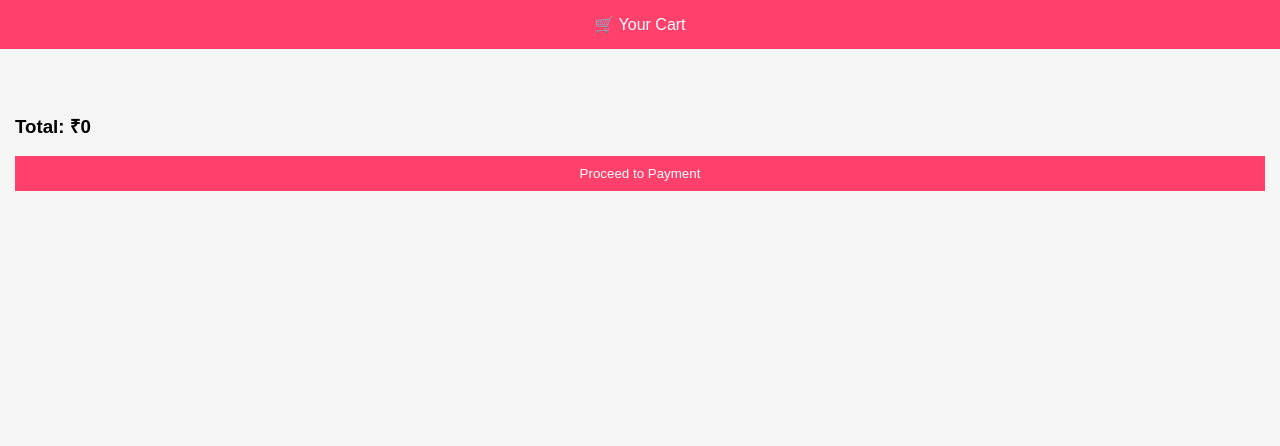
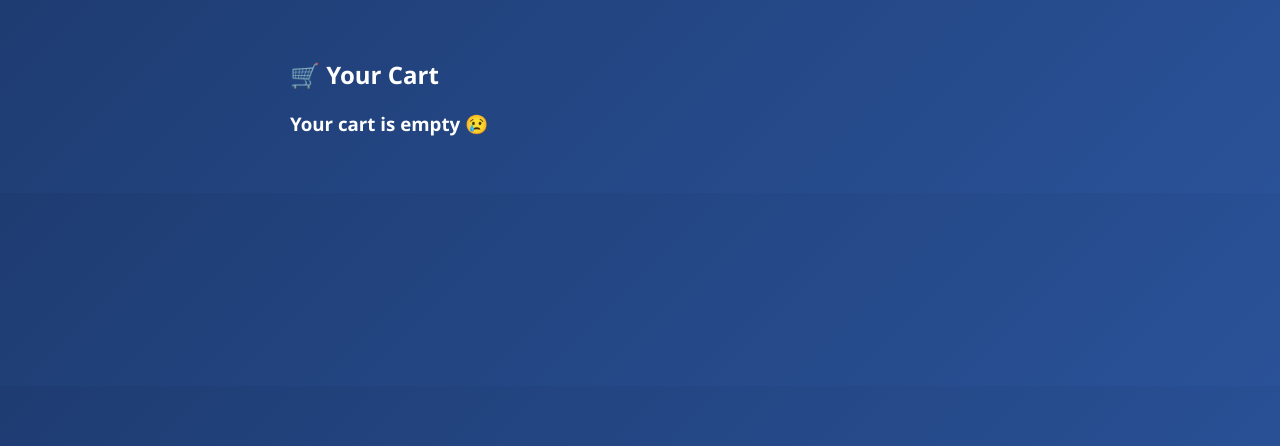
Before and after one commit to MR-A-Ganish/robot, a Flask app: template templates/cart.html in a window 1280 px wide. Shown: the top 446 px of the page. Run offline with Flask 3, Linux system fonts and the light colour scheme; the template is opened without the code that fills it, so the values that code supplies are empty.

Commit message:
your message

```diff
--- a/app.py
+++ b/app.py
@@ -1,19 +1,13 @@
 from flask import Flask, render_template, request, redirect, session, jsonify
+import json
 import os
-import json
 import razorpay
 from database import connect_db, create_tables
 from werkzeug.security import generate_password_hash, check_password_hash
 from robot.main import process_order
 
 app = Flask(__name__)
-app.secret_key = "supersecretkey"
-
-# Razorpay keys
-RAZORPAY_KEY_ID = os.environ.get("RAZORPAY_KEY_ID")
-RAZORPAY_SECRET = os.environ.get("RAZORPAY_SECRET")
-
-razorpay_client = razorpay.Client(auth=(RAZORPAY_KEY_ID, RAZORPAY_SECRET))
+app.secret_key = "secret123"
 
 
 # ---------------- LOGIN ----------------
@@ -59,10 +53,7 @@ def signup():
 
     hashed = generate_password_hash(password)
 
-    cur.execute(
-        "INSERT INTO users (email, password) VALUES (%s, %s)",
-        (email, hashed)
-    )
+    cur.execute("INSERT INTO users (email, password) VALUES (%s, %s)", (email, hashed))
 
     conn.commit()
     cur.close()
@@ -98,68 +89,104 @@ def dashboard():
     return render_template("dashboard.html", products=products)
 
 
-# ---------------- CART ----------------
-@app.route("/cart", methods=["POST"])
-def cart():
-    items = request.form["items"]
-    session["cart"] = items
-    return redirect("/payment")
+# ---------------- ADD TO CART ----------------
+@app.route("/add_to_cart/<int:product_id>")
+def add_to_cart(product_id):
+    conn = connect_db()
+    cur = conn.cursor()
+
+    cur.execute("SELECT * FROM products WHERE id=%s", (product_id,))
+    p = cur.fetchone()
+
+    cur.close()
+    conn.close()
+
+    item = {
+        "id": p[0],
+        "name": p[1],
+        "price": p[2],
+        "image": p[3],
+        "fragile": p[5]
+    }
+
+    cart = session.get("cart", [])
+    cart.append(item)
+    session["cart"] = cart
+
+    return redirect("/dashboard")
 
 
-# ---------------- PAYMENT PAGE ----------------
+# ---------------- CART ----------------
+@app.route("/cart")
+def cart():
+    cart = session.get("cart", [])
+    total = sum(item["price"] for item in cart)
+
+    return render_template("cart.html", cart=cart, total=total)
+
+
+# ---------------- REMOVE ----------------
+@app.route("/remove_from_cart/<int:index>")
+def remove_from_cart(index):
+    cart = session.get("cart", [])
+
+    if 0 <= index < len(cart):
+        cart.pop(index)
+
+    session["cart"] = cart
+
+    return redirect("/cart")
+
+
+# ---------------- PAYMENT ----------------
 @app.route("/payment")
 def payment():
-    if "user" not in session:
-        return redirect("/")
-
-    items = json.loads(session.get("cart", "[]"))
-
-    total = sum(item["price"] for item in items)
+    cart = session.get("cart", [])
+    total = sum(item["price"] for item in cart)
 
     return render_template("payment.html", amount=total)
 
 
-# ---------------- CREATE PAYMENT ----------------
+# ---------------- PAYMENT CREATE ----------------
 @app.route("/create_payment", methods=["POST"])
 def create_payment():
+    key = os.environ.get("RAZORPAY_KEY_ID")
+    secret = os.environ.get("RAZORPAY_SECRET")
+
+    client = razorpay.Client(auth=(key, secret))
+
     amount = int(request.form["amount"]) * 100
 
-    order = razorpay_client.order.create({
+    order = client.order.create({
         "amount": amount,
-        "currency": "INR",
-        "payment_capture": 1
+        "currency": "INR"
     })
 
     return jsonify({
         "order_id": order["id"],
-        "key": RAZORPAY_KEY_ID,
+        "key": key,
         "amount": amount
     })
 
 
-# ---------------- PAYMENT SUCCESS ----------------
+# ---------------- SUCCESS ----------------
 @app.route("/payment_success")
 def payment_success():
-    if "user" not in session:
-        return redirect("/")
-
-    items = json.loads(session.get("cart", "[]"))
+    items = session.get("cart", [])
 
     conn = connect_db()
     cur = conn.cursor()
 
-    # Store order
     cur.execute(
-        "INSERT INTO orders (user_email, items, status) VALUES (%s, %s, %s)",
+        "INSERT INTO orders (user_email, items, status) VALUES (%s,%s,%s)",
         (session["user"], json.dumps(items), "processing")
     )
 
     conn.commit()
 
-    # 🤖 ROBOT PROCESS
+    # 🤖 ROBOT EXECUTION
     result = process_order(items)
 
-    # Update status
     cur.execute(
         "UPDATE orders SET status=%s WHERE user_email=%s",
         ("completed", session["user"])
@@ -169,13 +196,15 @@ def payment_success():
     cur.close()
     conn.close()
 
+    session["cart"] = []
+
     return render_template("result.html", result=result)
 
 
 # ---------------- LOGOUT ----------------
 @app.route("/logout")
 def logout():
-    session.pop("user", None)
+    session.clear()
     return redirect("/")
 
 
--- a/templates/cart.html
+++ b/templates/cart.html
@@ -1,83 +1,87 @@
 <!DOCTYPE html>
 <html>
 <head>
-    <title>Cart</title>
-    <meta name="viewport" content="width=device-width, initial-scale=1">
+<title>Your Cart 🛒</title>
 
 <style>
-        body { font-family: Arial; margin: 0; background:#f5f5f5; }
-        .header { background:#ff416c; color:white; padding:15px; text-align:center; }
-        .container { padding:15px; }
-        .item { background:white; padding:10px; margin-bottom:10px; border-radius:10px; }
-        button { padding:10px; background:#ff416c; color:white; border:none; width:100%; }
+body {
+    font-family: 'Segoe UI';
+    background: linear-gradient(135deg,#1e3c72,#2a5298);
+    color:white;
+    padding:30px;
+}
+
+.container {
+    max-width:700px;
+    margin:auto;
+}
+
+.card {
+    background: rgba(255,255,255,0.1);
+    padding:20px;
+    border-radius:12px;
+    margin-bottom:15px;
+    display:flex;
+    justify-content:space-between;
+    align-items:center;
+}
+
+button {
+    padding:8px 12px;
+    border:none;
+    border-radius:6px;
+    cursor:pointer;
+}
+
+.remove {
+    background:#ff4b5c;
+    color:white;
+}
+
+.checkout {
+    width:100%;
+    padding:15px;
+    background:white;
+    color:#2a5298;
+    font-size:18px;
+    font-weight:bold;
+    margin-top:20px;
+}
 </style>
 </head>
 
 <body>
 
-<div class="header">🛒 Your Cart</div>
+<div class="container">
 
-<div class="container" id="cartItems"></div>
+<h2>🛒 Your Cart</h2>
 
-<div style="padding:15px;">
-    <h3>Total: ₹<span id="total">0</span></h3>
-    <button onclick="placeOrder()">Proceed to Payment</button>
+{% if cart %}
+
+    {% for item in cart %}
+    <div class="card">
+        <div>
+            <h3>{{item.name}}</h3>
+            <p>₹{{item.price}}</p>
         </div>
 
-<script>
-let cart = JSON.parse(localStorage.getItem("cart")) || {};
-let products = JSON.parse(localStorage.getItem("products")) || [];
+        <a href="/remove_from_cart/{{loop.index0}}">
+            <button class="remove">Remove ❌</button>
+        </a>
+    </div>
+    {% endfor %}
 
-let total = 0;
+    <h2>Total: ₹{{total}}</h2>
 
-function renderCart() {
-    let container = document.getElementById("cartItems");
+    <a href="/payment">
+        <button class="checkout">Proceed to Payment 💳</button>
+    </a>
 
-    for (let i in cart) {
-        let p = products[i];
-        let qty = cart[i];
-        let price = p.price * qty;
-        total += price;
+{% else %}
+    <h3>Your cart is empty 😢</h3>
+{% endif %}
 
-        container.innerHTML += `
-            <div class="item">
-                <h4>${p.name}</h4>
-                <p>Qty: ${qty}</p>
-                <p>₹${price}</p>
 </div>
-        `;
-    }
-
-    document.getElementById("total").innerText = total;
-}
-
-function placeOrder() {
-    let items = [];
-
-    for (let i in cart) {
-        let p = products[i];
-        items.push({
-            name: p.name,
-            weight: p.weight,
-            fragile: p.fragile
-        });
-    }
-
-    fetch("/place_order", {
-        method: "POST",
-        headers: {"Content-Type": "application/x-www-form-urlencoded"},
-        body: "items=" + JSON.stringify(items)
-    })
-    .then(res => res.text())
-    .then(data => {
-        alert(data);
-        localStorage.clear();
-        window.location.href = "/dashboard";
-    });
-}
-
-renderCart();
-</script>
 
 </body>
 </html>
```
Also changed, not shown: templates/payment.html (+20 -14 lines), templates/result.html (+27 -7 lines). Lines whose indentation alone changed are shown as unchanged.
